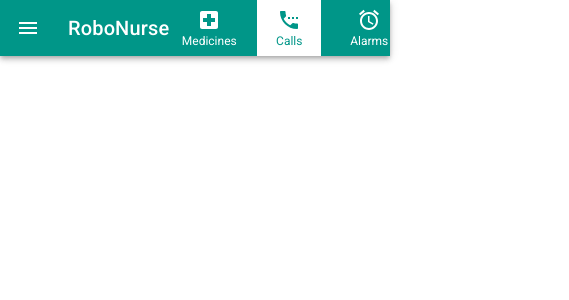
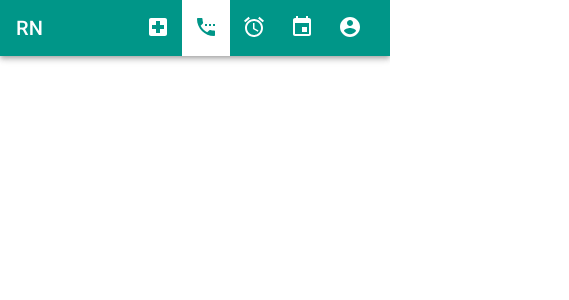
Before and after one commit to brianalbin3/RNClient, a React (Create React App) app: page / in a window 390 px wide. Shown: the top 300 px of the page, 569 px wide, since content can reach past the window. Built offline with nearby package versions, Linux system fonts and the light colour scheme.

Commit message:
Make navbar work on mobile

```diff
--- a/src/App.css
+++ b/src/App.css
@@ -5,6 +5,10 @@
 /* TODO: Do I need this */
 .title {
     flex-grow: 1;
+}
+
+.title:after {
+    content: 'RoboNurse';
 }
 
 nav {
@@ -51,3 +55,19 @@ nav {
 .icon-container:hover .icon-description, .icon-description-active {
     color: #009688;
 }
+
+@media screen and (max-width: 768px) {
+    .title:after {
+        content: 'RN';
+    }
+
+    .icon-container {
+        width: 48px;
+        margin-left: 0px;
+        margin-right: 0px;
+    }
+
+    .icon-description {
+        display: none;
+    }
+}
--- a/src/App.tsx
+++ b/src/App.tsx
@@ -1,39 +1,23 @@
 import React from 'react';
-import { createStyles, makeStyles, Theme } from '@material-ui/core/styles';
-import './App.css';
 import AppBar from '@material-ui/core/AppBar';
 import Toolbar from '@material-ui/core/Toolbar';
 import Typography from '@material-ui/core/Typography';
-import IconButton from '@material-ui/core/IconButton';
-import MenuIcon from '@material-ui/icons/Menu';
 import AccountCircle from '@material-ui/icons/AccountCircle';
 import AccessAlarmIcon from '@material-ui/icons/AccessAlarm';
 import EventIcon from '@material-ui/icons/Event';
 import SettingsPhoneIcon from '@material-ui/icons/SettingsPhone';
 import LocalHospitalIcon from '@material-ui/icons/LocalHospital';
 
-const useStyles = makeStyles((theme: Theme) =>
-  createStyles({
-    menuButton: {
-      marginRight: theme.spacing(2),
-    },
-  }),
-);
+import './App.css';
 
 function App() {
-  const classes = useStyles();
 
-  // TODO: Change icons-container to nav
-  // TODO: Two headers
   return (
     <div>
       <div className="app-bar-container">
         <AppBar position="static">
           <Toolbar>
-            <IconButton edge="start" className={classes.menuButton} color="inherit" aria-label="menu">
-              <MenuIcon />
-            </IconButton>
-            <Typography variant="h6" className="title">RoboNurse</Typography>
+            <Typography variant="h6" className="title"></Typography>
             <nav>
                 <div className="icon-container">
                   <LocalHospitalIcon className="icon" />
```
Also changed, not shown: 1 other file (tests, documents, lock files or other folders).
